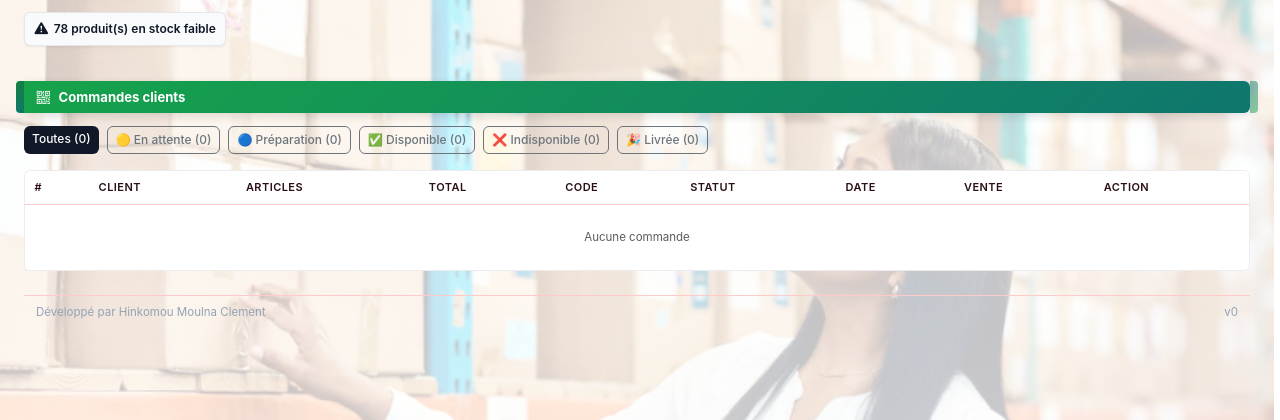
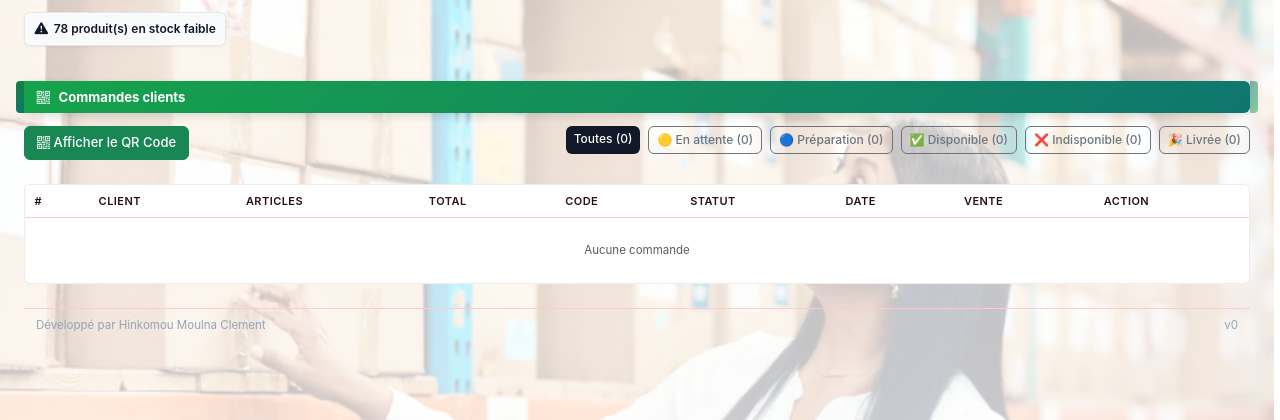
Before and after one commit to hinkomoulna-lab/supermarche, a Django app: page /commande/staff/dashboard/ in a window 1280 px wide. Shown: the part 82-502 px from the top of the page. Run offline with Django 5.2, Linux system fonts and the light colour scheme; data comes from the database, SQL or seed files in the repository; data that the repository does not hold is empty; some libraries are stand-ins or nearby versions.

Commit message:
Ajout bouton 'Afficher le QR Code' sur le dashboard

```diff
--- a/Misges/templates/commande/dashboard.html
+++ b/Misges/templates/commande/dashboard.html
@@ -12,7 +12,11 @@
 {% block content %}
 <div class="ribbon ribbon-green"><i class="bi bi-qr-code"></i> Commandes clients</div>
 
-<div class="d-flex gap-2 flex-wrap mb-3">
+<div class="d-flex justify-content-between align-items-start flex-wrap mb-3">
+<a href="{% url 'commande:qr_display' %}" class="btn btn-success mb-2">
+    <i class="bi bi-qr-code"></i> Afficher le QR Code
+</a>
+<div class="d-flex gap-2 flex-wrap">
     <a href="{% url 'commande:dashboard' %}" class="btn btn-sm {% if not current_status %}btn-primary{% else %}btn-outline-secondary{% endif %}">
         Toutes ({{ counts.pending|add:counts.preparing|add:counts.ready|add:counts.unavailable|add:counts.delivered|add:counts.cancelled }})
     </a>
@@ -31,6 +35,7 @@
     <a href="?status=delivered" class="btn btn-sm {% if current_status == 'delivered' %}btn-primary{% else %}btn-outline-secondary{% endif %}">
         🎉 Livrée ({{ counts.delivered }})
     </a>
+</div>
 </div>
 
 <div class="table-shell">
```
